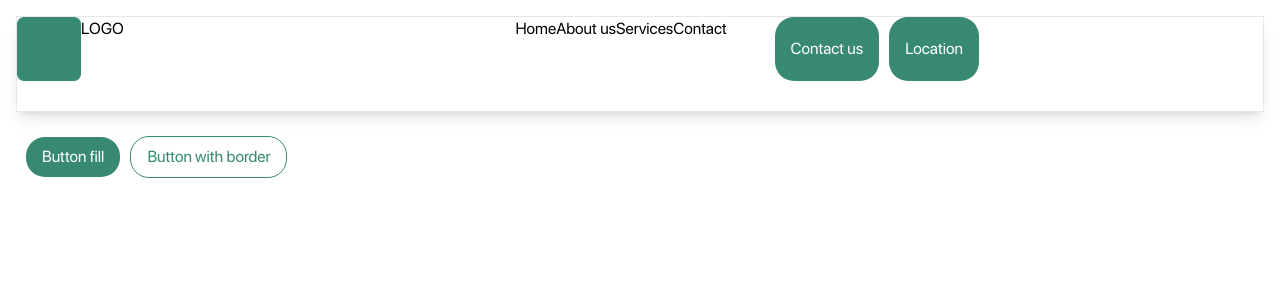
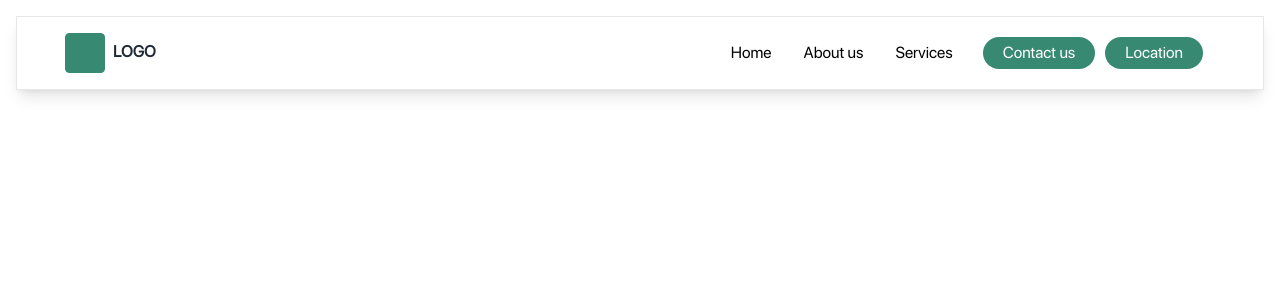
Before and after one commit to FoxByte-Web-Development/drlopez-landingpage-app, a React (Vite) app: page / in a window 1280 px wide. Shown: the top 300 px of the page. Built offline with nearby package versions, Linux system fonts and the light colour scheme.

Commit message:
Polished navbar

```diff
--- a/index.html
+++ b/index.html
@@ -8,6 +8,14 @@
   </head>
   <body>
     <div id="root"></div>
+    <script
+      type="module"
+      src="https://unpkg.com/ionicons@5.5.2/dist/ionicons/ionicons.esm.js"
+    ></script>
+    <script
+      nomodule
+      src="https://unpkg.com/ionicons@5.5.2/dist/ionicons/ionicons.js"
+    ></script>
     <script type="module" src="/src/main.jsx"></script>
   </body>
 </html>
--- a/package.json
+++ b/package.json
@@ -19,6 +19,8 @@
     "@vitejs/plugin-react": "^2.2.0",
     "autoprefixer": "^10.4.13",
     "postcss": "^8.4.19",
+    "prettier": "^2.7.1",
+    "prettier-plugin-tailwindcss": "^0.1.13",
     "tailwindcss": "^3.2.4",
     "vite": "^3.2.3"
   }
--- a/src/Components/Button/button-component.css
+++ b/src/Components/Button/button-component.css
@@ -1,10 +1,7 @@
 .btn {
   border-radius: 19px;
   border: 0;
-  padding-top: 0.5rem;
-  padding-bottom: 0.5rem;
-  padding-right: 1rem;
-  padding-left: 1rem;
+  padding: 4px 20px;
   color: white;
   margin-left: 10px;
 }
--- a/src/Components/Navbar/navbar-component.css
+++ /dev/null
@@ -1,3 +0,0 @@
-.nav-link {
-  /* styles */
-}
--- a/src/Components/Navbar/navbar-component.jsx
+++ b/src/Components/Navbar/navbar-component.jsx
@@ -1,26 +1,53 @@
 import logoSrc from "../../assets/logoPlaceHolder.png";
 import Button from "../Button/button-componet";
+import { useState } from "react";
 
 const NavBar = () => {
+  const Links = [
+    { name: "Home", to: "/" },
+    { name: "About us", to: "/" },
+    { name: "Services", to: "/" },
+  ];
+  const [open, setOpen] = useState(false);
   return (
-    <nav className="shadow-lg h-24 border">
-      <div className="container flex">
-        <div className="flex basis-1/2">
-          <img src={logoSrc} alt="logo" className="w-16 h-16" />
-          <p>LOGO</p>
+    <div className="top-0 left-0 w-full border shadow-lg">
+      <div className="items-center justify-between py-4 px-7 md:flex md:px-10">
+        <div className="flex cursor-pointer items-center font-bold text-gray-800">
+          <span className="cursor-pointer ">
+            <img className="inline h-10 px-2" src={logoSrc} />
+            LOGO
+          </span>
         </div>
-        <div className="flex basis-1/4">
-          <p className="nav-link">Home</p>
-          <p className="nav-link">About us</p>
-          <p className="nav-link">Services</p>
-          <p className="nav-link">Contact</p>
+
+        <div
+          onClick={() => setOpen(!open)}
+          className="absolute right-8 top-6 cursor-pointer text-3xl md:hidden"
+        >
+          <ion-icon name={open ? "close" : "menu"}></ion-icon>
         </div>
-        <div className="flex basis-1/2">
-          <Button>Contact us</Button>
-          <Button>Location</Button>
-        </div>
+
+        <ul
+          className={`absolute left-0 z-[-1] w-full pb-12 pl-9 transition-all duration-500 ease-in md:static md:z-auto md:flex md:w-auto md:items-center md:pb-0 md:pl-0 ${
+            open ? "top-20 " : "top-[-490px]"
+          }`}
+        >
+          {Links.map(link => (
+            <li key={link.name} className="my-7 md:my-0 md:ml-8">
+              <a
+                href={link.to}
+                className="hover:underline hover:decoration-teal-700 hover:decoration-4 hover:underline-offset-8"
+              >
+                {link.name}
+              </a>
+            </li>
+          ))}
+          <div className="px-5">
+            <Button>Contact us</Button>
+            <Button>Location</Button>
+          </div>
+        </ul>
       </div>
-    </nav>
+    </div>
   );
 };
 
--- a/src/Components/test-component.jsx
+++ b/src/Components/test-component.jsx
@@ -1,13 +1,11 @@
-import React from "react";
-import Button from "./Button/button-componet";
 import NavBar from "./Navbar/navbar-component";
-export default function Test() {
+
+const Test = () => {
   return (
     <div>
       <NavBar />
-      <br />
-      <Button>Button fill</Button>
-      <Button variant="secondary">Button with border</Button>
     </div>
   );
-}
+};
+
+export default Test;
```
Also changed, not shown: prettier.config.cjs (added, +8 -0 lines), .prettierrc.json (deleted), 1 other file (tests, documents, lock files or other folders).
